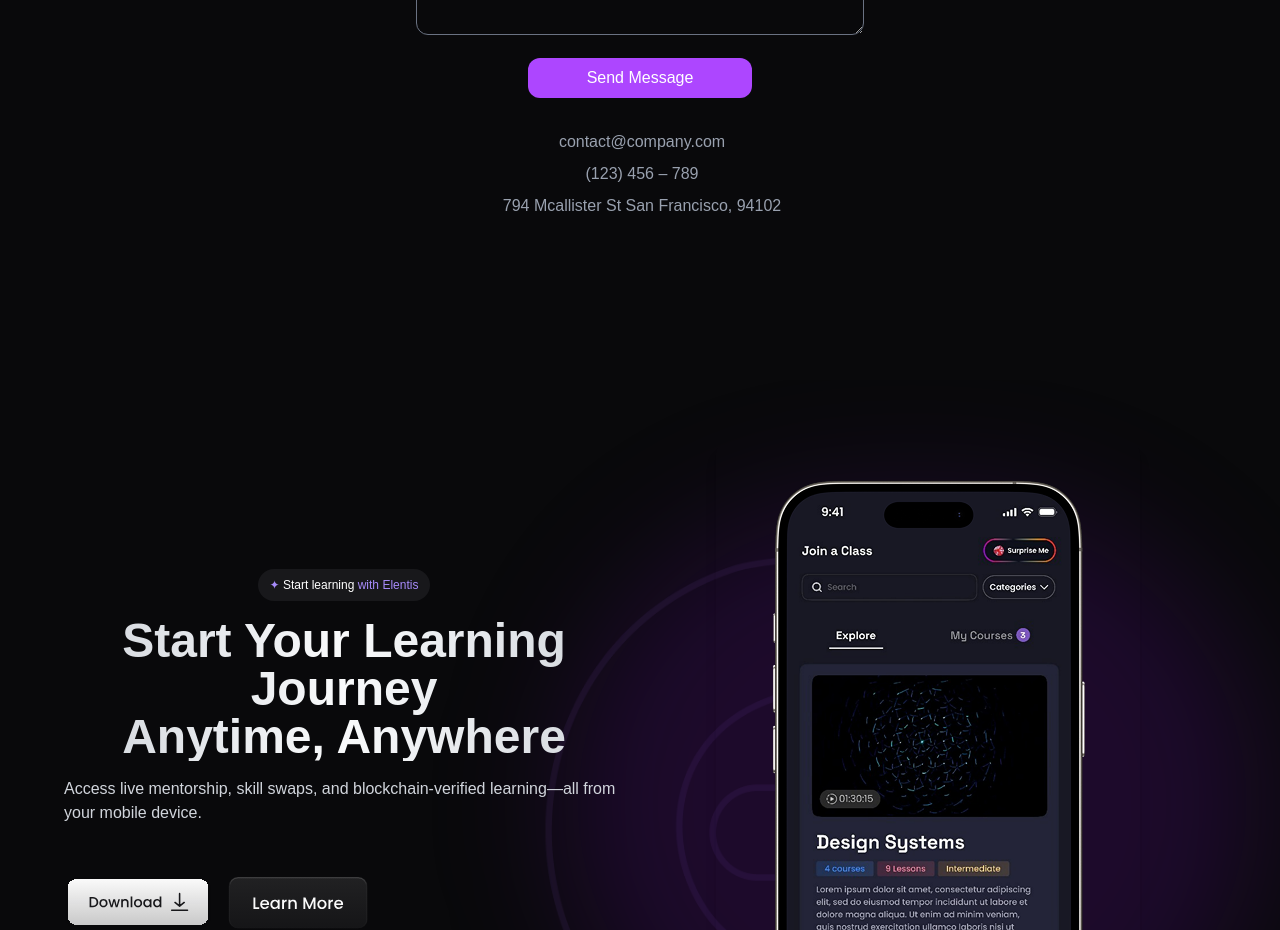
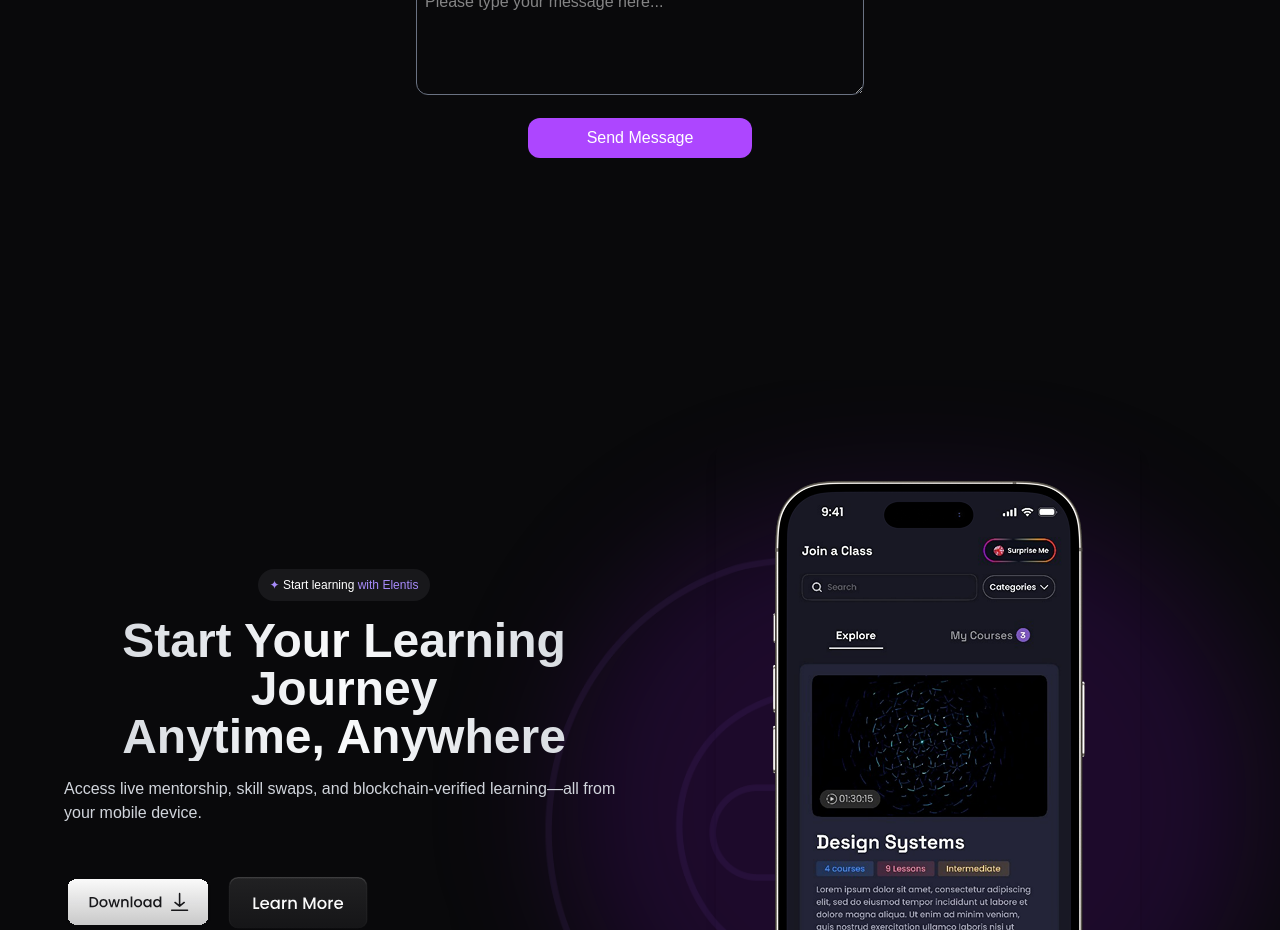
Before and after one commit to Kazutech1/eleatis, a React (Vite) app: page /contact-us in a window 1280 px wide. Shown: the part 900-1830 px from the top of the page. Built offline with nearby package versions, Linux system fonts and the light colour scheme.

Commit message:
Update Contact.jsx

```diff
--- a/src/components/Contact.jsx
+++ b/src/components/Contact.jsx
@@ -115,24 +115,7 @@ const ContactForm = () => {
         </motion.div>
       </motion.form>
 
-      {/* Contact Details */}
-      <motion.div
-        variants={container}
-        className="mt-8 text-center text-gray-400"
-      >
-        <motion.p variants={item} className="mb-2">
-          <span className="mr-1"><i className="fas fa-envelope"></i></span>
-          contact@company.com
-        </motion.p>
-        <motion.p variants={item} className="mb-2">
-          <span className="mr-1"><i className="fas fa-phone"></i></span>
-          (123) 456 – 789
-        </motion.p>
-        <motion.p variants={item}>
-          <span className="mr-1"><i className="fas fa-map-marker-alt"></i></span>
-          794 Mcallister St San Francisco, 94102
-        </motion.p>
-      </motion.div>
+
     </motion.div>
   );
 };
```
